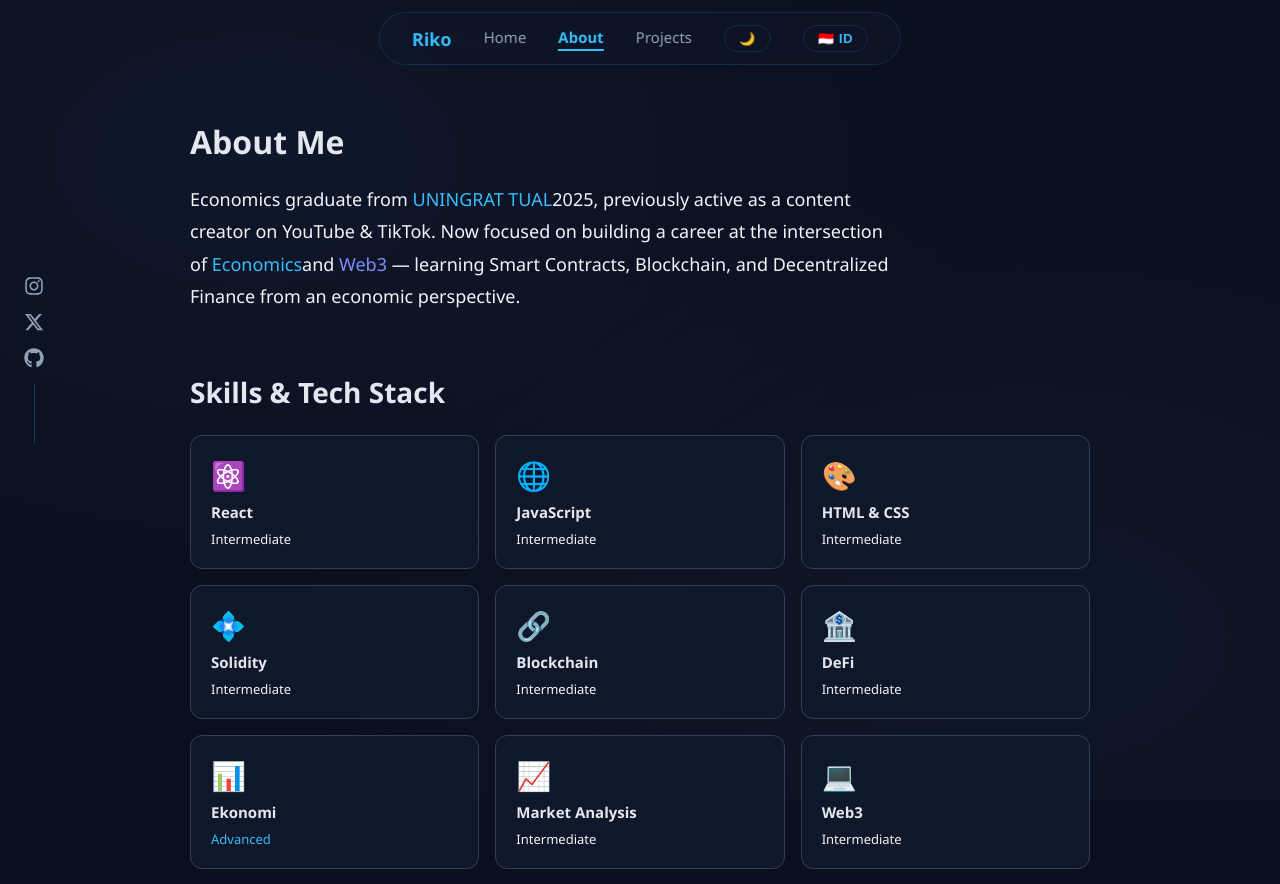
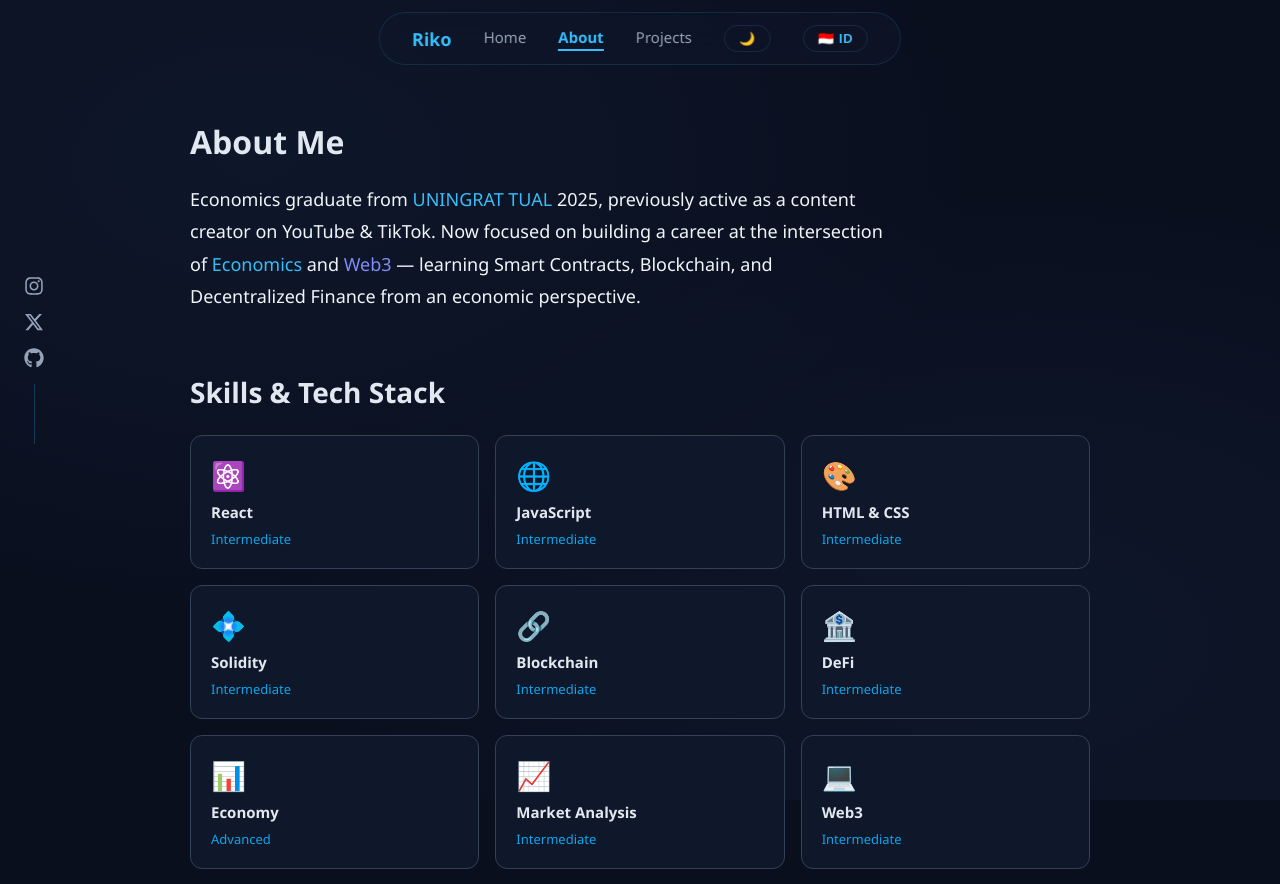
Before and after one commit to tronic21-ctrl/portofolio-riko, a React (Vite) app: page /about in a window 1280 px wide. Shown: the top 884 px of the page. Built offline with nearby package versions, Linux system fonts and the light colour scheme.

Commit message:
feat: fix skills & tech stacks card and home text

```diff
--- a/src/pages/About.jsx
+++ b/src/pages/About.jsx
@@ -4,7 +4,7 @@
 
 function About() {
   const [isMobile, setIsMobile] = useState(window.innerWidth < 768)
-  const { t } = useLang()
+  const { t, lang } = useLang()   // Tambah 'lang' untuk terjemahan nama skill
   const a = t.about
 
   useEffect(() => {
@@ -20,7 +20,12 @@
     { icon: '💠', name: 'Solidity', level: 'Intermediate' },
     { icon: '🔗', name: 'Blockchain', level: 'Intermediate' },
     { icon: '🏦', name: 'DeFi', level: 'Intermediate' },
-    { icon: '📊', name: 'Ekonomi', level: 'Advanced' },
+    {
+      icon: '📊',
+      name_en: 'Economy',
+      name_id: 'Ekonomi',
+      level: 'Advanced'
+    },
     { icon: '📈', name: 'Market Analysis', level: 'Intermediate' },
     { icon: '💻', name: 'Web3', level: 'Intermediate' },
     { icon: '⛑️', name: 'Hardhat', level: 'Beginner' },
@@ -75,7 +80,18 @@
             gridTemplateColumns: isMobile ? 'repeat(2, 1fr)' : 'repeat(3, 1fr)',
             gap: '16px',
           }}>
-            {skills.map((skill, index) => (
+            {skills.map((skill, index) => {
+              const displayName = lang === 'id'
+                ? (skill.name_id || skill.name)
+                : (skill.name_en || skill.name);
+
+              const levelColor = skill.level === 'Advanced'
+                ? 'var(--blue-dark)'
+                : skill.level === 'Intermediate'
+                  ? 'var(--blue-dark)'
+                  : 'var(--blue-dark)';
+
+              return (
                 <motion.div
                   key={skill.name}
                   whileHover={{ borderColor: 'var(--blue-primary)', scale: 1.03 }}
@@ -91,18 +107,23 @@
                   }}
                 >
                   <span style={{ fontSize: '28px' }}>{skill.icon}</span>
-                <span style={{ color: 'var(--text-heading)', fontWeight: 'bold', fontSize: '15px' }}>
-                  {skill.name}
+                  <span style={{
+                    color: 'var(--text-heading)',
+                    fontWeight: 'bold',
+                    fontSize: '15px'
+                  }}>
+                    {displayName}
                   </span>
                   <span style={{
-                  color: skill.level === 'Advanced' ? 'var(--blue-primary)' :
-                    skill.level === 'Intermediate' ? 'var(--purple-primary)' : 'var(--text-secondary)',
+                    color: levelColor,
                     fontSize: '13px',
+                    fontWeight: ['Advanced', 'Intermediate', 'Beginner'].includes(skill.level) ? '400' : '300'
                   }}>
                     {a.skillLevels[skill.level]}
                   </span>
                 </motion.div>
-            ))}
+              );
+            })}
           </div>
         </motion.div>
 
@@ -127,7 +148,7 @@
             }} />
 
             {a.journey.map((item, index) => {
-              const color = index % 2 === 0 ? '#38bdf8' : '#818cf8'
+              const color = index % 2 === 0 ? 'var(--blue-primary)' : '#818cf8'
               return (
                 <motion.div
                   key={index}
--- a/src/pages/Home.jsx
+++ b/src/pages/Home.jsx
@@ -85,17 +85,23 @@
             initial={{ opacity: 0, y: 30 }}
             animate={{ opacity: 1, y: 0 }}
             transition={{ duration: 0.5, delay: 0.2 }}
-            style={{ fontSize: isMobile ? '40px' : '56px', lineHeight: 1.2, marginBottom: '16px' }}
+            style={{
+              fontSize: isMobile ? '40px' : '56px', // Ukuran di HP sedikit diperkecil dari 40px ke 34px
+              lineHeight: 1.2,
+              marginBottom: '16px'
+            }}
           >
             {h.greeting}{' '}
             <span style={{
               background: 'linear-gradient(135deg, #38bdf8, #818cf8)',
               WebkitBackgroundClip: 'text',
               WebkitTextFillColor: 'transparent',
+              whiteSpace: 'nowrap' // Mencegah nama terpisah ke baris baru
             }}>
               Riko Tronic
             </span>
           </motion.h1>
+
 
           {/* Subtitle */}
           <motion.p
```
Also changed, not shown: src/utils/translations.js (+4 -4 lines). Lines whose indentation alone changed are shown as unchanged.
